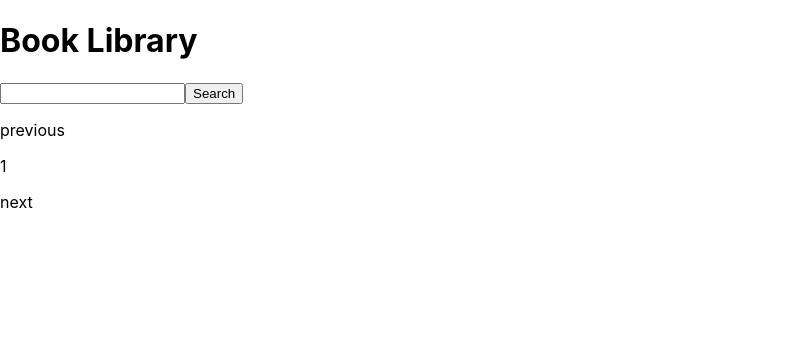
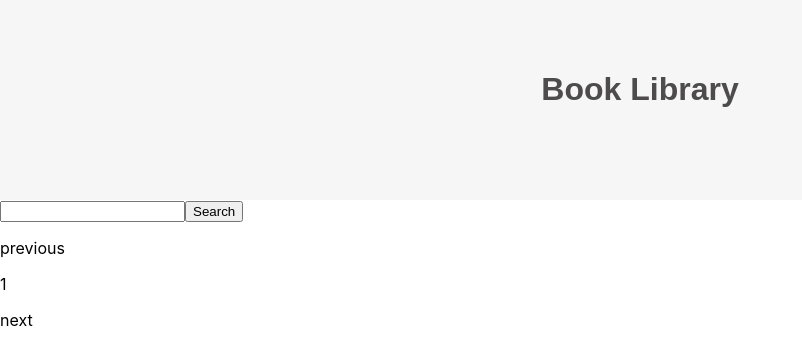
Before and after one commit to isadoramz/book-library, a React (Create React App) app: page / in a window 1280 px wide. Shown: the top 364 px of the page, without its empty margins (0-802 px from the left). Built offline with nearby package versions, Linux system fonts and the light colour scheme.

Commit message:
style[Header]: implement component

```diff
--- a/src/App.js
+++ b/src/App.js
@@ -1,9 +1,10 @@
 import { Books } from './components';
+import { Header } from './components';
 
 function App() {
   return (
     <div className="App">
-      <h1>Book Library</h1>
+      <Header />
       <Books />
     </div>
   );
--- /dev/null
+++ b/src/components/header/Header.css
@@ -0,0 +1,9 @@
+.header-box {
+    padding-top: 50px;
+    background: #f6f6f6;
+    text-align: center;
+    color: #4d4b4b;
+    font-family: Arial, Helvetica, sans-serif;
+    width: 100%;
+    height: 150px;
+}
--- /dev/null
+++ b/src/components/header/Header.js
@@ -0,0 +1,14 @@
+import React from 'react';
+import './Header.css'
+
+function Header() {
+  return(
+    <div className="header-box">
+        <header>
+            <h1>Book Library</h1>
+        </header>
+    </div>
+  );
+}
+
+export default Header;
--- a/src/components/index.js
+++ b/src/components/index.js
@@ -1,3 +1,4 @@
 import Books from './books/Books';
+import Header from './header/Header';
 
-export { Books };
+export { Books, Header };
```
